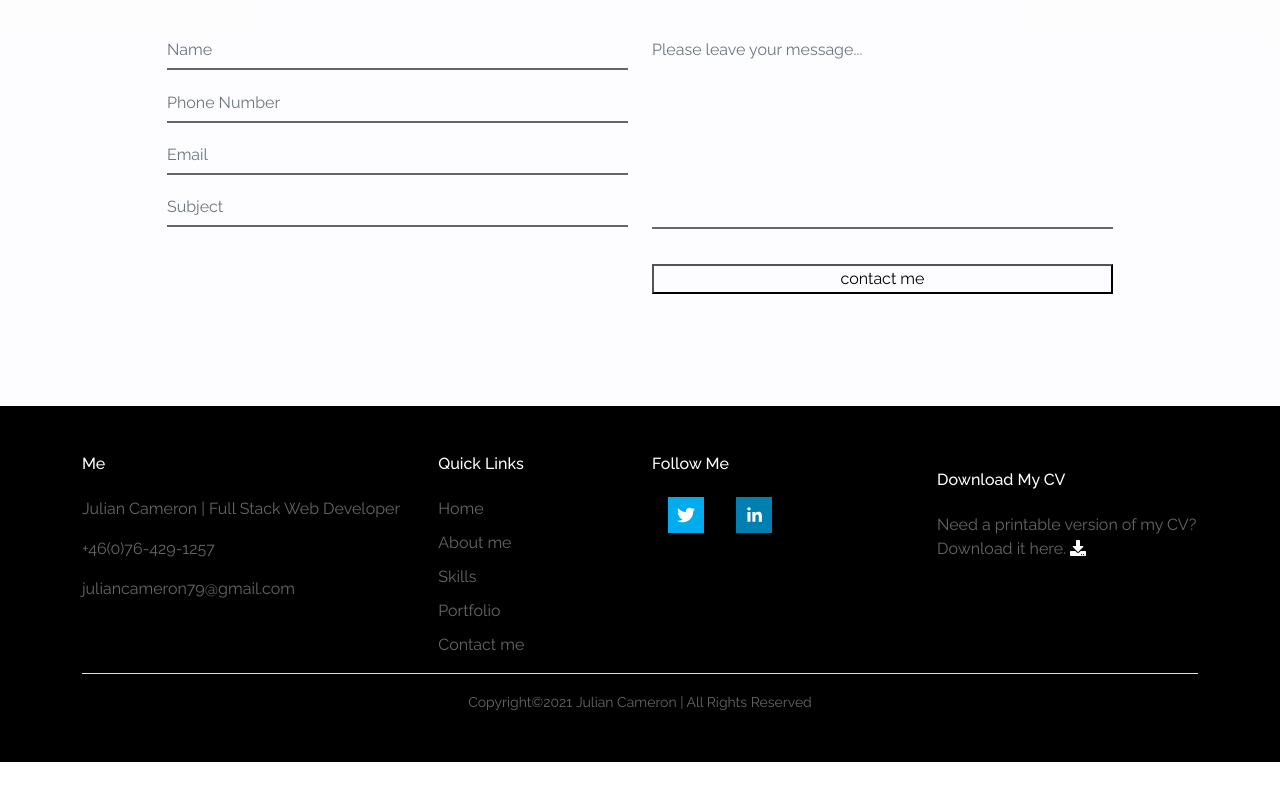
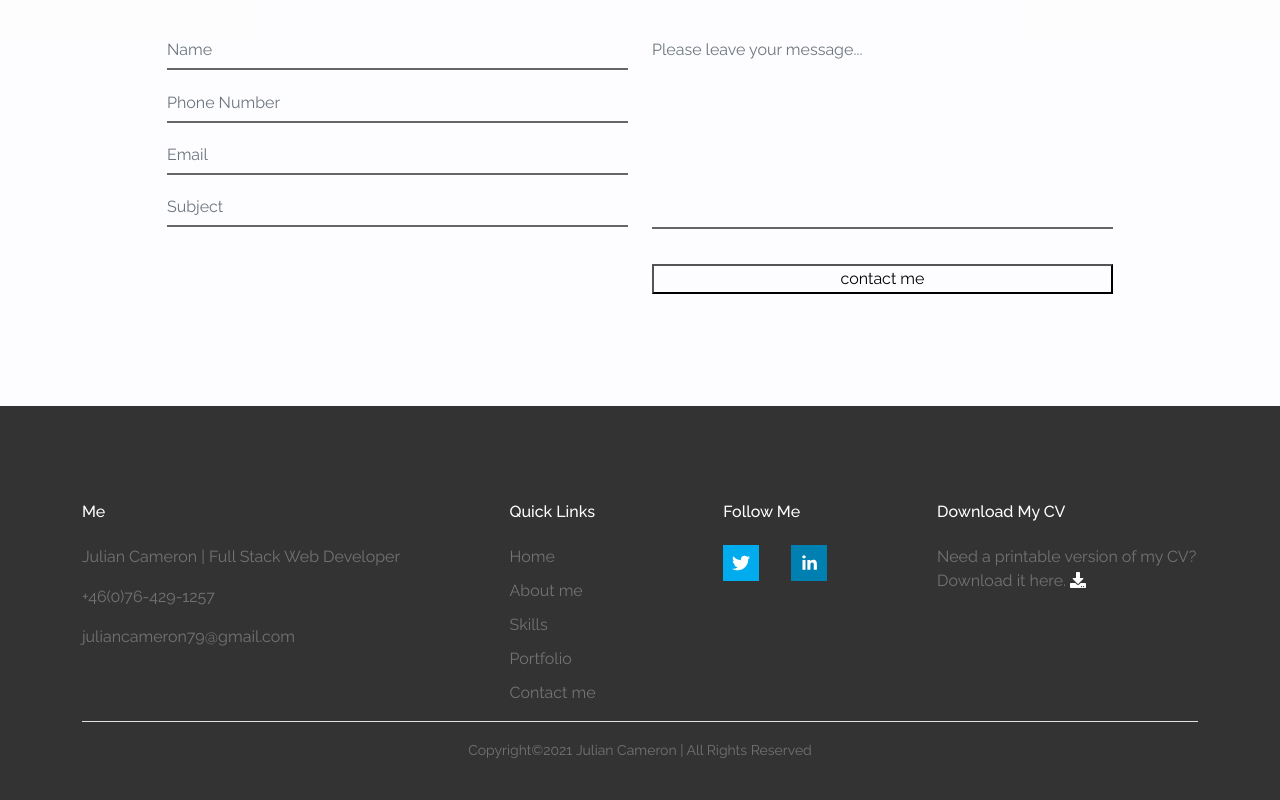
Before and after one commit to juliancameron79/JULIANCAMERON, a React (Create React App) app: page / in a window 1280 px wide. Shown: the part 2756-3556 px from the top of the page. Before the commit the page ends 3518 px from the top, so only its background shows below. Built offline with nearby package versions, Linux system fonts and the light colour scheme.

Commit message:
Added twitter link and updated text and background color

```diff
--- a/src/App.css
+++ b/src/App.css
@@ -11,6 +11,8 @@
   --primary-black: #000000;
   --primary-green: rgb(61, 196, 61);
   --primary-hover-red: #f33501;
+  --primary-slate-grey: #333;
+  --primary-light-slate-grey: #737373;
 }
 
 body {
@@ -439,10 +441,13 @@ textarea.form-control {
 
 /******************* FOOTER *******************/
 
-.footer {
-  background: var(--primary-black);
-  color: var(--primary-dark-grey);
-  padding: 3rem 0;
+.site-footer {
+  padding: 6rem 0;
+  background: var(--primary-slate-grey);
+}
+
+.site-footer p {
+  color: var(--primary-light-slate-grey);
 }
 
 .footer-heading {
@@ -450,12 +455,12 @@ textarea.form-control {
   color: var(--primary-white);
 }
 
-.footer a {
+.site-footer a {
   text-decoration: none;
-  color: var(--primary-dark-grey);
+  color: var(--primary-light-slate-grey);
 }
 
-.footer a:hover {
+.site-footer a:hover {
   text-decoration: none;
   color: var(--primary-orange);
   cursor: pointer;
@@ -468,7 +473,7 @@ textarea.form-control {
 /*-------- MEDIA --------*/
 
 @media (max-width: 768px) {
-  .mb-sm {
-    margin-bottom: 0.938rem;
+  .site-footer {
+    padding: 3rem 0;
   }
 }
--- a/src/components/Footer.js
+++ b/src/components/Footer.js
@@ -7,7 +7,7 @@ import { faDownload } from "@fortawesome/free-solid-svg-icons";
 
 const Footer = () => {
   return (
-    <div className="footer">
+    <div className="site-footer">
       <div className="container">
         <div className="row">
           <div className="col-md-9">
@@ -20,7 +20,7 @@ const Footer = () => {
                 </a>
                 <p>juliancameron79@gmail.com</p>
               </div>
-              <div className="col-md-3 ml-auto">
+              <div className="col-md-3 ms-auto">
                 <h2 className="footer-heading mb-4">Quick Links</h2>
                 <ul className="list-unstyled">
                   <li className="footer-nav">
@@ -52,17 +52,19 @@ const Footer = () => {
               </div>
               <div className="col-md-3">
                 <h2 className="footer-heading mb-4">Follow Me</h2>
-                <TwitterShareButton url={""} quote={"Full Stack Developer"} hashtag="#fullstack">
-                  <TwitterIcon className="mx-3" size={36}></TwitterIcon>
-                </TwitterShareButton>
-                <LinkedinShareButton url={"https://www.linkedin.com/in/julian-cameron/"} quote={"Full Stack Developer"} hashtag="#fullstack">
-                  <LinkedinIcon className="mx-3" size={36}></LinkedinIcon>
-                </LinkedinShareButton>
+                <div className="mb-3">
+                  <TwitterShareButton url={"https://twitter.com/JulianCameron79"} quote={"Full Stack Web Developer"} hashtag="#fullstack">
+                    <TwitterIcon className="me-3" size={36}></TwitterIcon>
+                  </TwitterShareButton>
+                  <LinkedinShareButton url={"https://www.linkedin.com/in/julian-cameron/"} quote={"Full Stack Web Developer"} hashtag="#fullstack">
+                    <LinkedinIcon className="mx-3 " size={36}></LinkedinIcon>
+                  </LinkedinShareButton>
+                </div>
               </div>
             </div>
           </div>
           <div className="col-md-3">
-            <h2 className="footer-heading mt-3 mb-4">Download My CV</h2>
+            <h2 className="footer-heading mb-4">Download My CV</h2>
             <p>
               Need a printable version of my CV? <br />
               Download it here.{" "}
```
